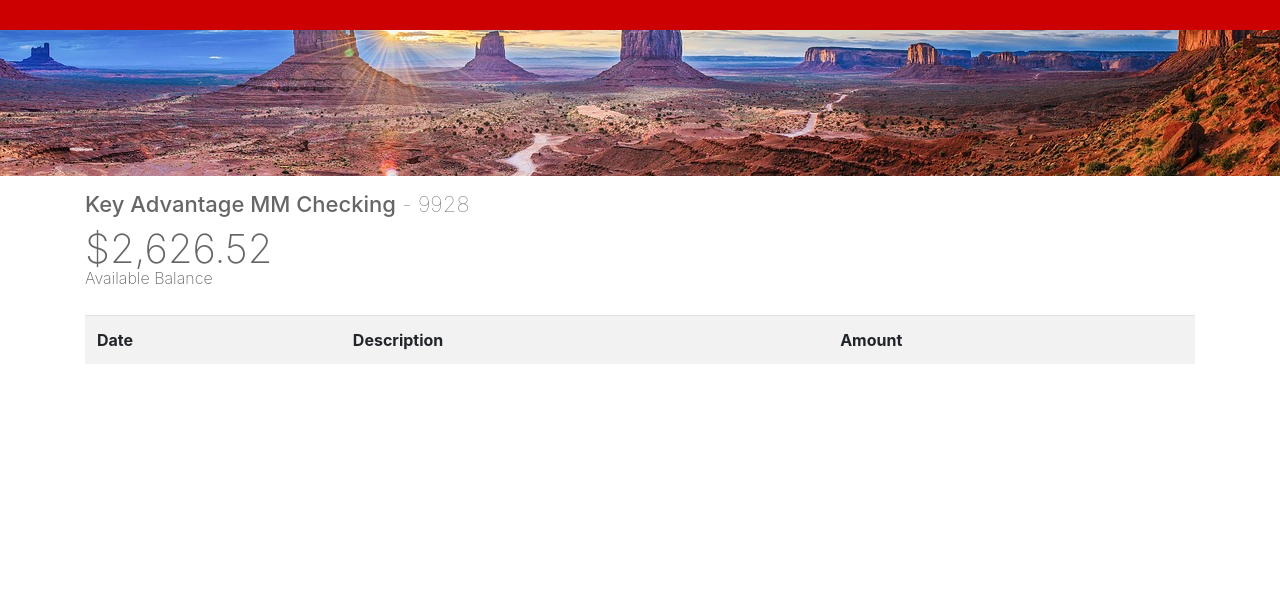
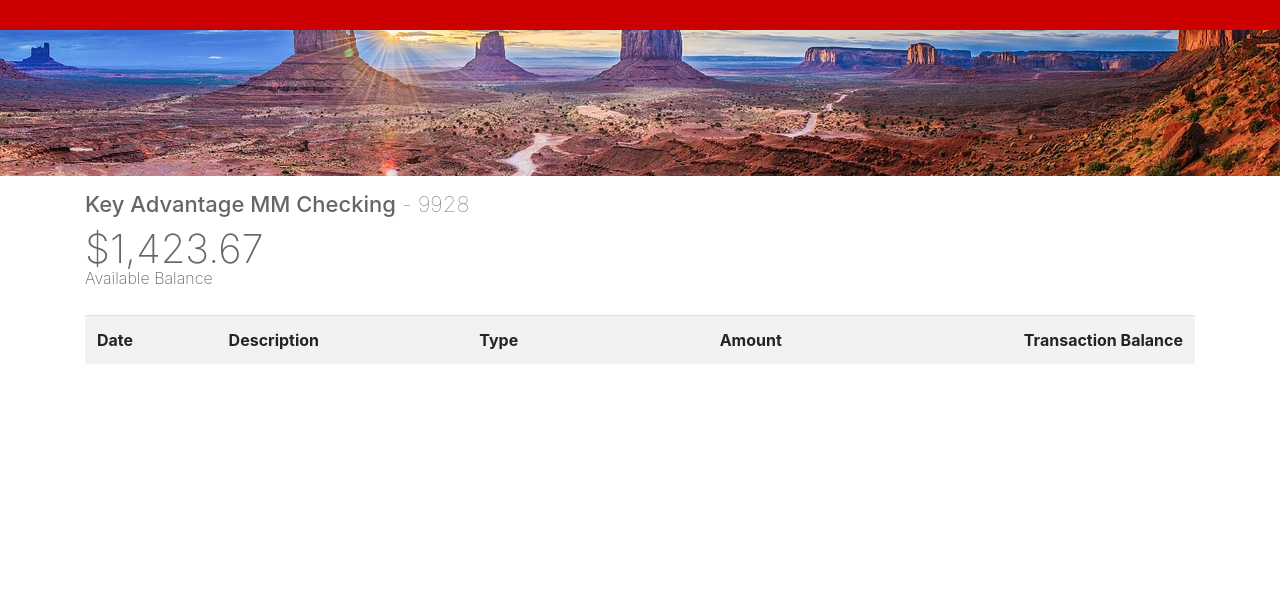
Before and after one commit to wyatt3/keyBlank, a PHP site: page /transfers.php?type=checking in a window 1280 px wide. Shown: the part 59-663 px from the top of the page. Run offline with PHP 8.4, Linux system fonts and the light colour scheme; data comes from the database, SQL or seed files in the repository; tables that the repository leaves empty hold one stand-in row (values such as "Sample post"); lists and menus that the app fills with data are empty.

Commit message:
Added a lot more logic for transfers, set up transfer "types", and added a "Reset Database" button

```diff
--- a/keyBlank.sql
+++ b/keyBlank.sql
@@ -80,6 +80,7 @@ CREATE TABLE `transfers` (
   `id` int(11) NOT NULL AUTO_INCREMENT,
   `bankType` varchar(45) NOT NULL,
   `title` varchar(45) NOT NULL,
+  `type` varchar(45) NOT NULL,
   `amount` varchar(45) NOT NULL,
   `date` date NOT NULL,
   PRIMARY KEY (`id`)
--- a/layouts/db_connection.php
+++ b/layouts/db_connection.php
@@ -1,19 +1,46 @@
 <?php
+//Create base DB connection
 $db = new mysqli('127.0.0.1', 'wyatt', '', 'keyBlank');
 if ($db->connect_errno) {
     echo "Failed to connect to MySQL: " . $db->connect_error;
     exit();
 }
 
+
+//Update Checking account balance if a new transaction appears
+$balance = 1423.67; //generic starting balance
+$transfers = $db->query('SELECT * FROM transfers WHERE bankType = "checking" AND (`date` BETWEEN "2020-10-01" AND "2021-10-12")');
+foreach($transfers as $transfer) {
+    $balance += $transfer['amount'];
+}
+$stmt = $db->prepare('UPDATE accounts SET balance = ? WHERE `name` = "checking"');
+$stmt->bind_param('s', $balance);
+$stmt->execute();
+$stmt->close();
+
+//TODO need to add in similar logic for savings account
+
+
+//resets DB and re-seeds with test transactions
 function reset_db($db) {
     $db->query('DELETE FROM transfers WHERE 1 = 1');
-    for ($i = 2021;$i <= 2035;$i++) {
+    //Between the years 2020 and 2034
+    for ($i = 2020;$i <= 2035;$i++) {
+        // for months 1 through 12
         for ($j = 1;$j < 13;$j++) {
-            $title = "Test" . $j;
-            $amount = rand(1, 100);
-            $date = $i . '-' . $j . '-' . rand(12, 18);
-            $stmt = $db->prepare('INSERT INTO transfers(bankType, title, amount, `date`) VALUES ("checking", ?, ?, ?)');
+            $title = "Test Charge " . $j;
+            $amount = -(rand(1, 100) + (rand(1, 99) / 100)); //Random charge amount
+            $date = $i . '-' . $j . '-' . rand(12, 18); //random day between 12th and 18th
+            $stmt = $db->prepare('INSERT INTO transfers(bankType, title, `type`, amount, `date`) VALUES ("checking", ?, "Debit Card", ?, ?)');
             $stmt->bind_param('sss',$title, $amount, $date);
+            $stmt->execute();
+            $stmt->close();
+
+            $title = "Test Deposit " . $j;
+            $amount = 100.00;
+            $date = $i . '-' . $j . '-1';
+            $stmt = $db->prepare('INSERT INTO transfers(bankType, title, `type`, amount, `date`) VALUES ("checking", ?, "Deposit", ?, ?)');
+            $stmt->bind_param('sss', $title, $amount, $date);
             $stmt->execute();
             $stmt->close();
         }
--- a/transfers.php
+++ b/transfers.php
@@ -9,10 +9,11 @@ $stmt->execute();
 $account = $stmt->get_result()->fetch_assoc();
 $stmt->close();
 
-$threeMonths = date('Y-m-d', strtotime('-365 days', strtotime(date('Y-m-d'))));
+$today =  date('Y-m-d');
+$threeMonths = date('Y-m-d', strtotime('-365 days', strtotime($today)));
 // Pulling in transfers for that account
 $stmt = $db->prepare("SELECT * FROM transfers WHERE bankType = ? AND (`date` BETWEEN ? AND ?) ORDER BY `date` DESC");
-$stmt->bind_param('sss', $account['name'], $threeMonths, date('Y-m-d'));
+$stmt->bind_param('sss', $account['name'], $threeMonths, $today);
 $stmt->execute();
 $transfers = $stmt->get_result();
 $stmt->close();
@@ -38,16 +39,24 @@ $stmt->close();
     <tr>
       <th>Date</th>
       <th>Description</th>
-      <th>Amount</th>
+      <th>Type</th>
+      <th class="text-right">Amount</th>
+      <th class="text-right">Transaction Balance</th>
     </tr>
-  <?php foreach ($transfers as $transfer) {
+  <?php $accountBalance = $account['balance'];
+  foreach ($transfers as $transfer) {
     $date = date_create($transfer['date']); ?>
     <tr>
       <td><?php echo date_format($date, 'M j'); ?></td>
       <td><?php echo $transfer['title']; ?></td>
-      <td>$<?php echo number_format($transfer['amount'], 2); ?></td>
+      <td><?php echo $transfer['type']; ?></td>
+      <td class="text-right <?php echo $transfer['amount'] < 0 ? '">-$': 'text-success">$'; echo number_format(abs($transfer['amount']), 2); ?></td>
+      <td class="text-right">$<?php echo number_format($accountBalance, 2); ?></td>
     </tr>
-<?php } ?>
+<?php
+    $accountBalance -= $transfer['amount'];
+  }
+ ?>
   </table>
 </div>
 
```
Also changed, not shown: homepage.php (+7 -1 lines).
